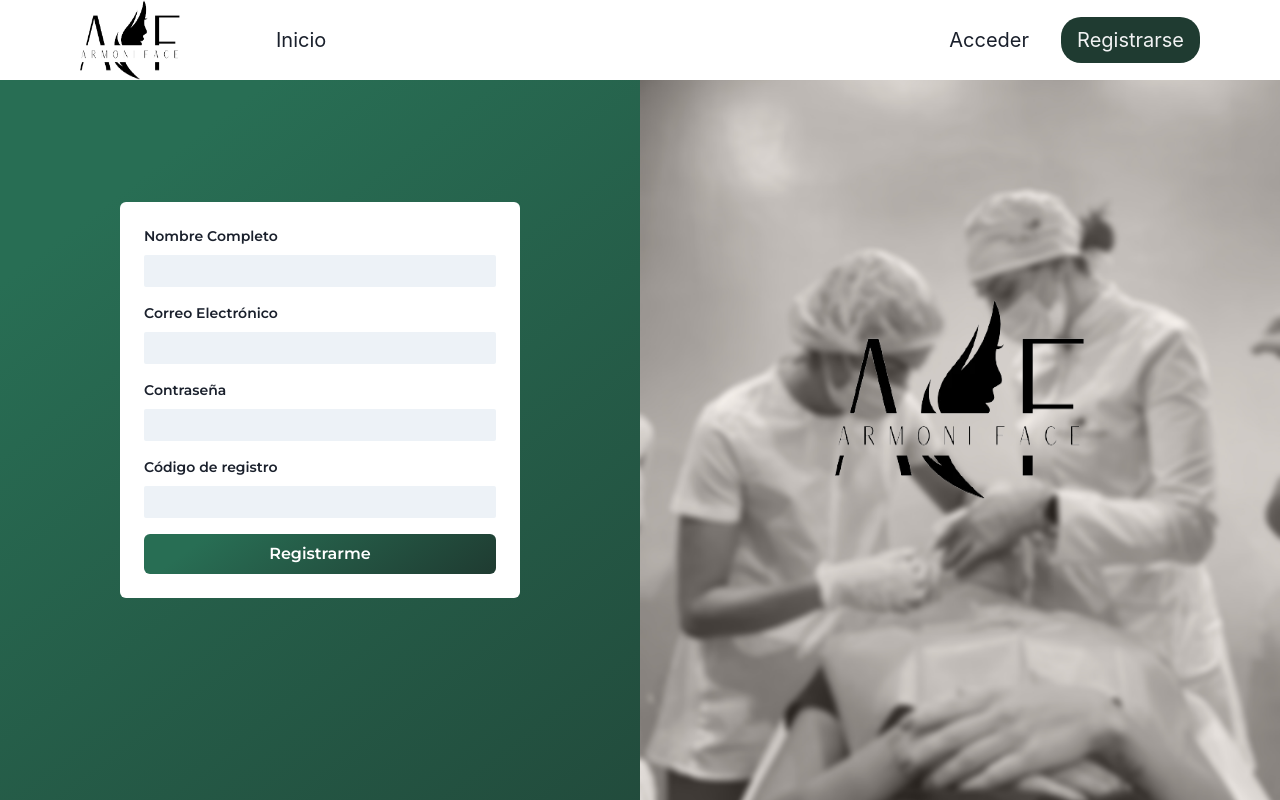
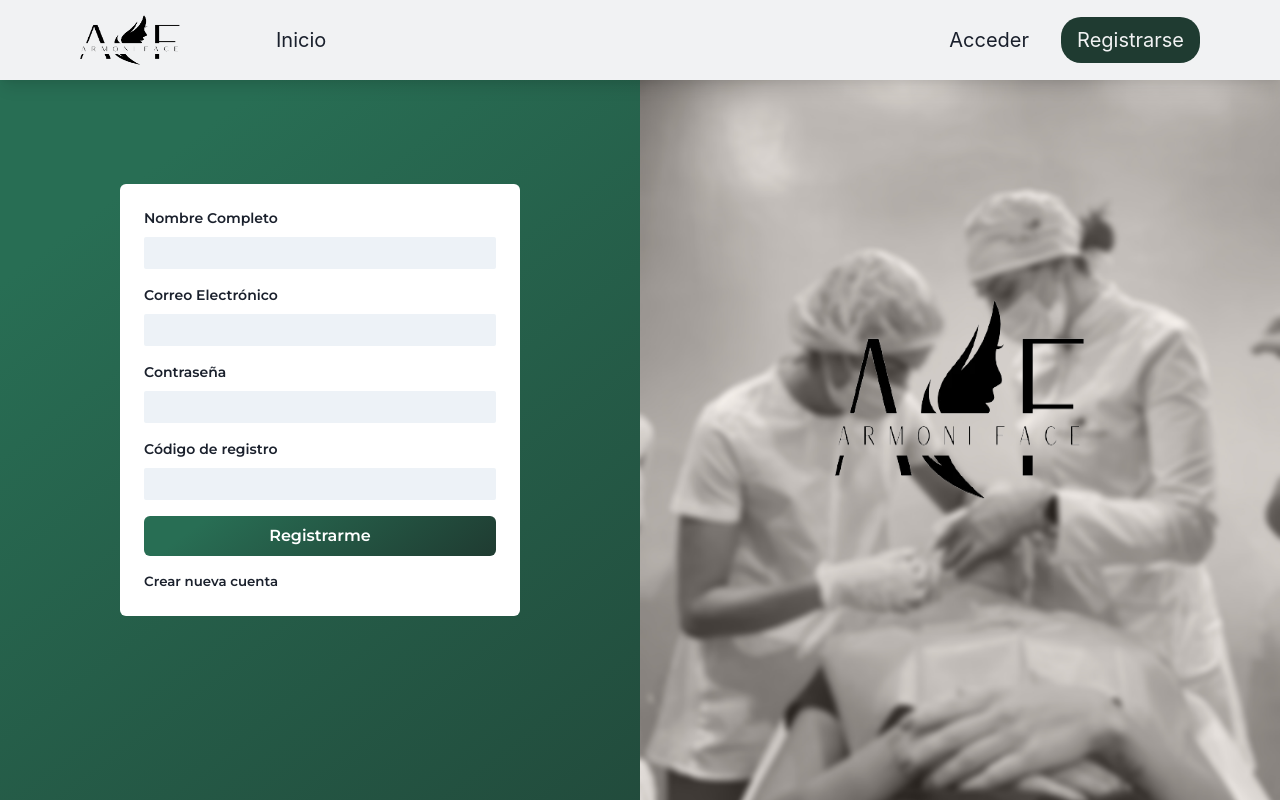
Before and after one commit to LuchoQQ/armoniface, a Next.js app: page /register in a window 1280 px wide. Built offline with nearby package versions, Linux system fonts and the light colour scheme; no server answers.

Commit message:
fixing navbar css

```diff
--- a/src/components/Navbar.tsx
+++ b/src/components/Navbar.tsx
@@ -19,10 +19,10 @@ const Navbar: React.FC = () => {
                 w="100%"
                 h="80px"
                 justifyContent="center"
-                px="3rem"
-                bg="#f1f2f3"
+                px="5rem"
                 alignContent="center"
                 position="fixed"
+                bg="#f1f2f3"
                 boxShadow="lg"
                 zIndex="100"
             >
@@ -33,7 +33,7 @@ const Navbar: React.FC = () => {
                     w="100px"
                     alignSelf="center"
                     onClick={() => {
-                        router.push("/");
+                        router.push("/campus");
                     }}
                 />
                 <Flex ml="auto" gap="2rem" alignSelf="center">
--- a/src/components/NavbarIndex.tsx
+++ b/src/components/NavbarIndex.tsx
@@ -10,16 +10,19 @@ const NavbarIndex: React.FC = () => {
         <>
             <Flex
                 w="100%"
-                h="10vh"
-                bg="#fff"
+                h="80px"
+                display={{base: "none", md: "flex"}}
+                bg="#f1f2f3"
                 justifyContent="flex-end"
                 alignItems="center"
                 px="5rem"
                 gap="2rem"
+                boxShadow="lg"
                 position='fixed'
                 zIndex={100}
             >
-                <ChakraNextImage src="/assets/logo.webp" w="100px" alt="logo" />
+                <ChakraNextImage src="/assets/logo.webp" h="50px"
+                    w="100px" alt="logo" />
                 <Text
                     fontSize="xl"
                     mr="auto"
--- a/src/pages/campus/index.tsx
+++ b/src/pages/campus/index.tsx
@@ -29,7 +29,7 @@ const Home: NextPage = () => {
     return (
         <>
             <Navbar />
-            <Flex w="100%" bg="#f1f2f3">
+            <Flex w="100%" h="100vh" bg="#f1f2f3">
                 <Sidebar open={open} setOpen={setOpen} />
                 {/* <IndexLayout /> */}
                 <Container open={open} setOpen={setOpen}>
--- a/src/views/Login.tsx
+++ b/src/views/Login.tsx
@@ -24,6 +24,7 @@ import { useRouter } from "next/router";
 import { signIn, signOut, useSession } from "next-auth/react";
 import Router from "next/router";
 import ChakraNextImage from "../components/ChakraNextImage";
+import Link from "next/link";
 
 const Login: NextPage = (props) => {
     const toast = useToast();
@@ -71,7 +72,7 @@ const Login: NextPage = (props) => {
                             p={6}
                             rounded="md"
                             w={{ base: "300px", sm: "400px" }}
-                            h="300px"
+                            // h="320px"
                             fontFamily="tertiary"
                         >
                             <Formik
@@ -147,6 +148,7 @@ const Login: NextPage = (props) => {
                                     </form>
                                 )}
                             </Formik>
+                                <Link href="/register"><Text fontSize="smaller" mt="4" _hover={{color: "gray"}}>Crear nueva cuenta</Text></Link>
                         </Box>
                     </Flex>
                 </Flex>
--- a/src/views/Register.tsx
+++ b/src/views/Register.tsx
@@ -24,18 +24,22 @@ import { signIn, signOut, useSession } from "next-auth/react";
 import Router from "next/router";
 import ChakraNextImage from "../components/ChakraNextImage";
 import API from "../utils/API";
+import Link from "next/link";
+import router from "next/router";
 
 const Register: NextPage = (props) => {
+    const [isRegistered, setIsRegistered] = useState(false)
     const toast = useToast();
     return (
         <>
             <Flex
                 justifyContent="center"
                 bg="linear-gradient(143deg, rgba(40,110,84,1) 16%, rgba(31,59,49,1) 100%)"
+                h="100vh"
             >
                 <Flex
                     w={{ base: "", sm: "50%" }}
-                    h="100vh"
+                    // h="100vh"
                     justifyContent="center"
                     alignItems="center"
                 >
@@ -70,6 +74,7 @@ const Register: NextPage = (props) => {
                                                 description: err.message,
                                             });
                                         });
+                                        setIsRegistered(true);
                                 }}
                             >
                                 {({ handleSubmit, errors, touched }) => (
@@ -182,6 +187,10 @@ const Register: NextPage = (props) => {
                                                 }}
                                                 color="white"
                                                 width="full"
+                                                isDisabled={isRegistered}
+                                                onClick={() => {
+                                                  router.push("/login");
+                                              }}
                                             >
                                                 Registrarme
                                             </Button>
@@ -189,13 +198,14 @@ const Register: NextPage = (props) => {
                                     </form>
                                 )}
                             </Formik>
+                            <Link href="/login"><Text fontSize="smaller" mt="4" _hover={{color: "gray"}}>Crear nueva cuenta</Text></Link>
                         </Box>
                     </Flex>
                 </Flex>
                 <Flex
                     display={{ base: "none", lg: "block" }}
                     w="50%"
-                    h="100vh"
+                    // h="100vh"
                     justifyContent="center"
                     alignContent="center"
                     position="relative"
```
